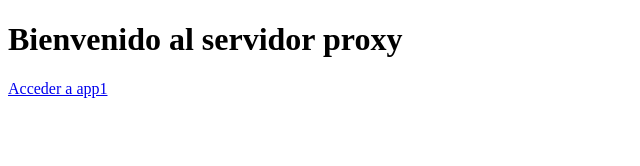
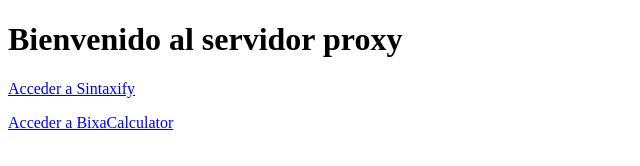
Before and after one commit to manuelmartinezr/docker-proxy, a plain HTML site: page proxy/index.html in a window 1280 px wide. Shown: the whole page, without its empty margins (0-640 px from the left). Drawn offline with Linux system fonts and the light colour scheme.

Commit message:
added app 2

```diff
--- a/proxy/index.html
+++ b/proxy/index.html
@@ -7,6 +7,7 @@
 </head>
 <body>
     <h1>Bienvenido al servidor proxy</h1>
-    <p><a href="/c2">Acceder a app1</a></p>
+    <p><a href="/c2">Acceder a Sintaxify</a></p>
+    <p><a href="/c3">Acceder a BixaCalculator</a></p>
 </body>
 </html>
```
Also changed, not shown: 4 other files.
